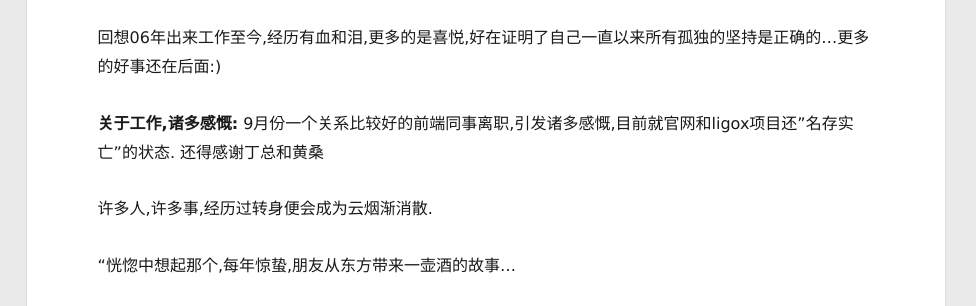
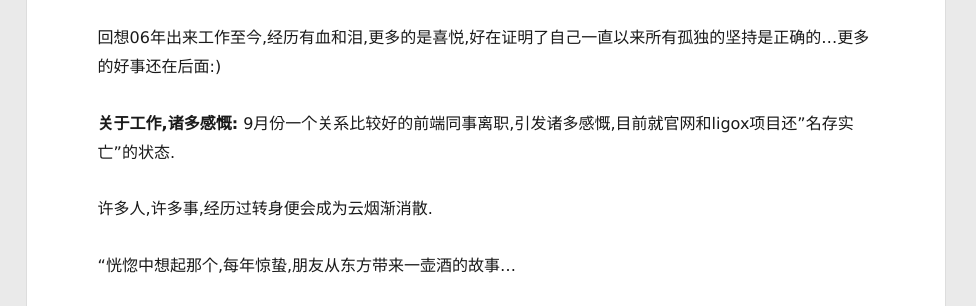
Before and after one commit to liduanwei/liduanwei.github.io, a plain HTML site: page 2016/10/11/又一年的生日/index.html in a window 1280 px wide. Shown: the part 334-640 px from the top of the page, 304-1280 px from the left. Drawn offline with Linux system fonts and the light colour scheme; a script that the page names is missing.

Commit message:
Site updated: 2016-10-12 09:08:59

```diff
--- a/2016/10/11/又一年的生日/index.html
+++ b/2016/10/11/又一年的生日/index.html
@@ -12,7 +12,7 @@
 <meta property="og:url" content="http://www.liduanwei.com/2016/10/11/又一年的生日/index.html">
 <meta property="og:site_name" content="Welee's blog">
 <meta property="og:description" content="&amp;#x4ECA;&amp;#x5929;&amp;#x662F;&amp;#x4E2A;&amp;#x5E73;&amp;#x5E38;&amp;#x53C8;&amp;#x7279;&amp;#x6B8A;&amp;#x7684;&amp;#x65E5;&amp;#x5B50;, 28&amp;#x5E74;&amp;#x524D;&amp;#x7684;&amp;#x8FD9;&amp;#x4E00;&amp;#x5929;&amp;#x7238;&amp;#x5988;&amp;#x7ED9;&amp;#x4E86;&amp;#x6211;&amp;#x751F;&amp;#x5">
-<meta property="og:updated_time" content="2016-10-12T01:05:26.000Z">
+<meta property="og:updated_time" content="2016-10-12T01:08:30.000Z">
 <meta name="twitter:card" content="summary">
 <meta name="twitter:title" content="又一年的生日">
 <meta name="twitter:description" content="&amp;#x4ECA;&amp;#x5929;&amp;#x662F;&amp;#x4E2A;&amp;#x5E73;&amp;#x5E38;&amp;#x53C8;&amp;#x7279;&amp;#x6B8A;&amp;#x7684;&amp;#x65E5;&amp;#x5B50;, 28&amp;#x5E74;&amp;#x524D;&amp;#x7684;&amp;#x8FD9;&amp;#x4E00;&amp;#x5929;&amp;#x7238;&amp;#x5988;&amp;#x7ED9;&amp;#x4E86;&amp;#x6211;&amp;#x751F;&amp;#x5">
@@ -170,7 +170,7 @@
 <p>&#x8F6C;&#x773C;&#x5DF2;&#x662F;&#x5FEB;30&#x5C81;&#x7684;&#x4EBA;&#x4E86;!&#x8001;&#x5988;&#x5E38;&#x8BF4;&#x6211;&#x90FD;20&#x597D;&#x51E0;&#x5FEB;30&#x7684;&#x4EBA;&#x4E86;&#x8FD8;&#x50CF;&#x4E2A;&#x5B69;&#x5B50;&#x8BA9;&#x5979;&#x64CD;&#x5FC3;-_^!!</p>
 <p>-&#x662F;&#x5440;,&#x6211;&#x5374;&#x50CF;&#x4E2A;&#x5B69;&#x5B50;&#x6837;&#x50BB;&#x7B11;&#x7740;&#x770B;&#x7740;&#x6765;&#x65F6;&#x7684;&#x8DEF;&#x2026;</p>
 <p>&#x56DE;&#x60F3;06&#x5E74;&#x51FA;&#x6765;&#x5DE5;&#x4F5C;&#x81F3;&#x4ECA;,&#x7ECF;&#x5386;&#x6709;&#x8840;&#x548C;&#x6CEA;,&#x66F4;&#x591A;&#x7684;&#x662F;&#x559C;&#x60A6;,&#x597D;&#x5728;&#x8BC1;&#x660E;&#x4E86;&#x81EA;&#x5DF1;&#x4E00;&#x76F4;&#x4EE5;&#x6765;&#x6240;&#x6709;&#x5B64;&#x72EC;&#x7684;&#x575A;&#x6301;&#x662F;&#x6B63;&#x786E;&#x7684;&#x2026;&#x66F4;&#x591A;&#x7684;&#x597D;&#x4E8B;&#x8FD8;&#x5728;&#x540E;&#x9762;:)</p>
-<p><strong>&#x5173;&#x4E8E;&#x5DE5;&#x4F5C;,&#x8BF8;&#x591A;&#x611F;&#x6168;:</strong>  9&#x6708;&#x4EFD;&#x4E00;&#x4E2A;&#x5173;&#x7CFB;&#x6BD4;&#x8F83;&#x597D;&#x7684;&#x524D;&#x7AEF;&#x540C;&#x4E8B;&#x79BB;&#x804C;,&#x5F15;&#x53D1;&#x8BF8;&#x591A;&#x611F;&#x6168;,&#x76EE;&#x524D;&#x5C31;&#x5B98;&#x7F51;&#x548C;ligox&#x9879;&#x76EE;&#x8FD8;&#x201D;&#x540D;&#x5B58;&#x5B9E;&#x4EA1;&#x201D;&#x7684;&#x72B6;&#x6001;. &#x8FD8;&#x5F97;&#x611F;&#x8C22;&#x4E01;&#x603B;&#x548C;&#x9EC4;&#x6851;</p>
+<p><strong>&#x5173;&#x4E8E;&#x5DE5;&#x4F5C;,&#x8BF8;&#x591A;&#x611F;&#x6168;:</strong>  9&#x6708;&#x4EFD;&#x4E00;&#x4E2A;&#x5173;&#x7CFB;&#x6BD4;&#x8F83;&#x597D;&#x7684;&#x524D;&#x7AEF;&#x540C;&#x4E8B;&#x79BB;&#x804C;,&#x5F15;&#x53D1;&#x8BF8;&#x591A;&#x611F;&#x6168;,&#x76EE;&#x524D;&#x5C31;&#x5B98;&#x7F51;&#x548C;ligox&#x9879;&#x76EE;&#x8FD8;&#x201D;&#x540D;&#x5B58;&#x5B9E;&#x4EA1;&#x201D;&#x7684;&#x72B6;&#x6001;. </p>
 <p>&#x8BB8;&#x591A;&#x4EBA;,&#x8BB8;&#x591A;&#x4E8B;,&#x7ECF;&#x5386;&#x8FC7;&#x8F6C;&#x8EAB;&#x4FBF;&#x4F1A;&#x6210;&#x4E3A;&#x4E91;&#x70DF;&#x6E10;&#x6D88;&#x6563;.</p>
 <p>&#x201C;&#x604D;&#x60DA;&#x4E2D;&#x60F3;&#x8D77;&#x90A3;&#x4E2A;,&#x6BCF;&#x5E74;&#x60CA;&#x86F0;,&#x670B;&#x53CB;&#x4ECE;&#x4E1C;&#x65B9;&#x5E26;&#x6765;&#x4E00;&#x58F6;&#x9152;&#x7684;&#x6545;&#x4E8B;&#x2026;</p>
 <p>&#x7136;&#x800C;&#x65E9;&#x5DF2;&#x767D;&#x9732;&#x800C;&#x4E0D;&#x662F;&#x60CA;&#x86F0;,&#x4E16;&#x95F4;&#x4E0A;&#x4E5F;&#x6CA1;&#x6709;&#x90A3;&#x58F6;&#x53EB;&#x9189;&#x751F;&#x68A6;&#x6B7B;&#x7684;&#x9152;.&#x201D;</p>
```
Also changed, not shown: index.html (+1 -1 lines).
